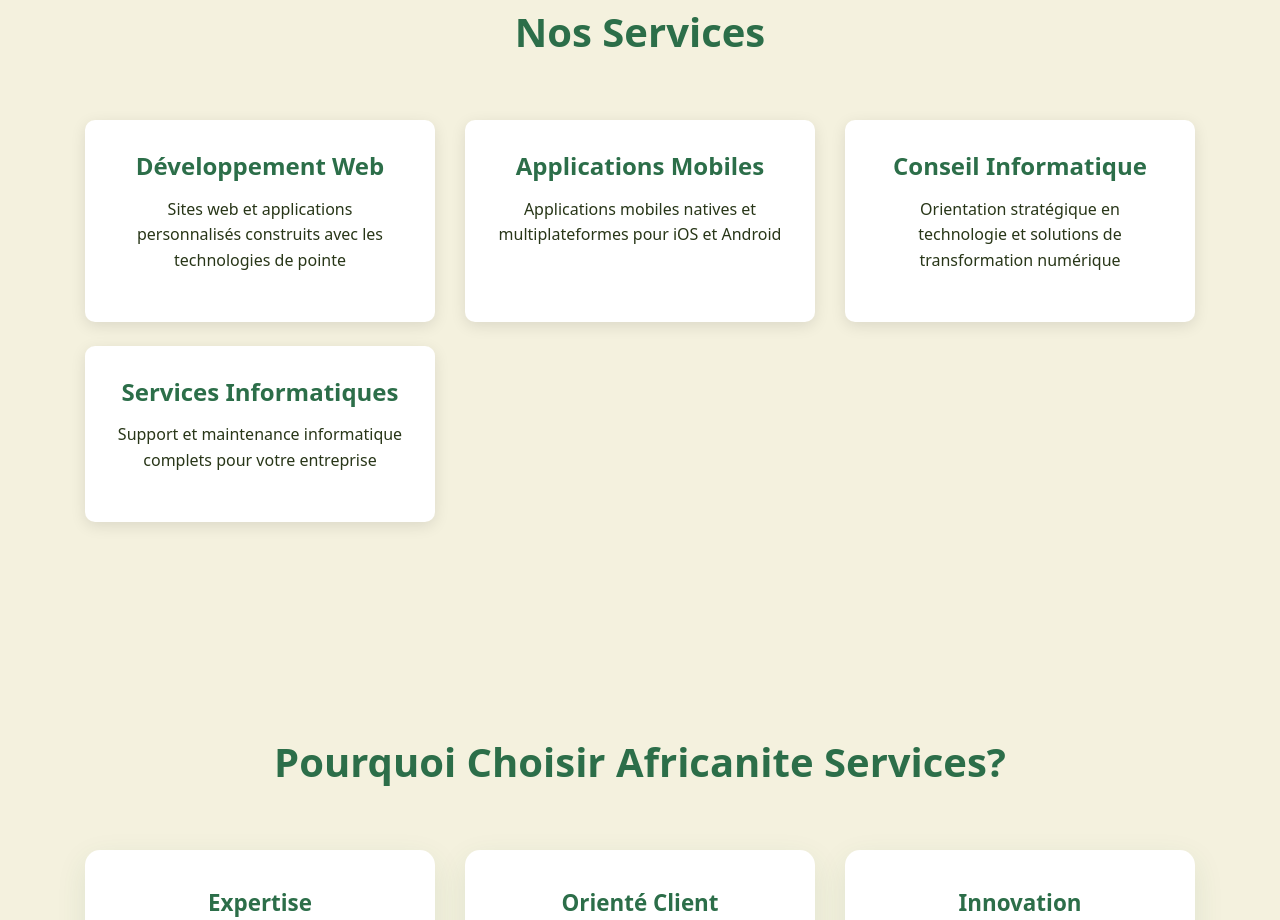
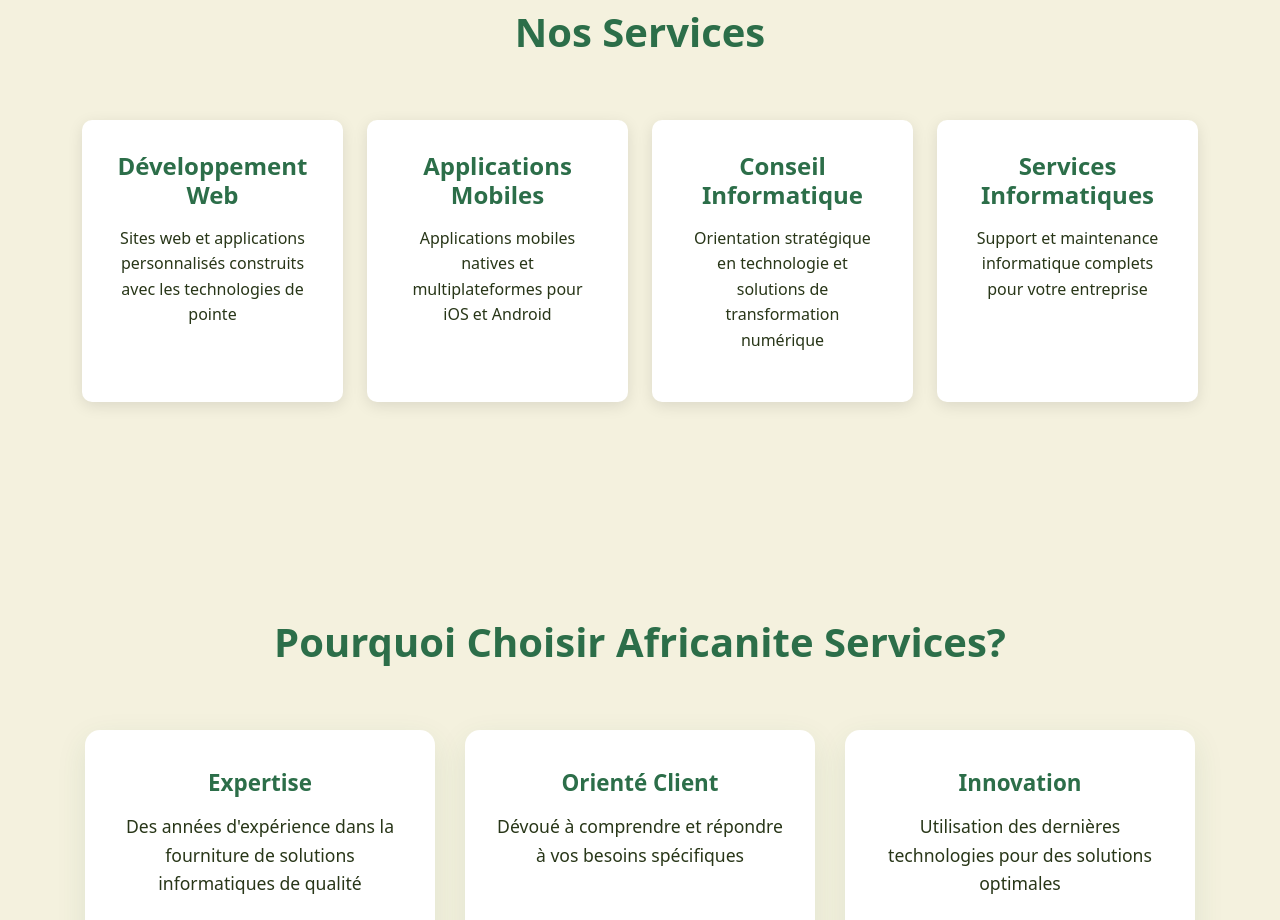
Before and after one commit to kandyfoma/africanite-services, a React (Vite) app in the folder africanite/: page / in a window 1280 px wide. Shown: the part 920-1840 px from the top of the page. Built offline with nearby package versions, Linux system fonts and the light colour scheme.

Commit message:
Adjust column width in Home component for improved layout and responsiveness

```diff
--- a/africanite/src/components/Home.jsx
+++ b/africanite/src/components/Home.jsx
@@ -65,7 +65,7 @@
                                 description: "Support et maintenance informatique complets pour votre entreprise"
                             }
                         ].map((service, index) => (
-                            <Col key={index} md={4} className="mb-4">
+                            <Col key={index} md={3} className="mb-4">
                                 <motion.div
                                     className="service-card"
                                     whileHover={{ scale: 1.05 }}
```
